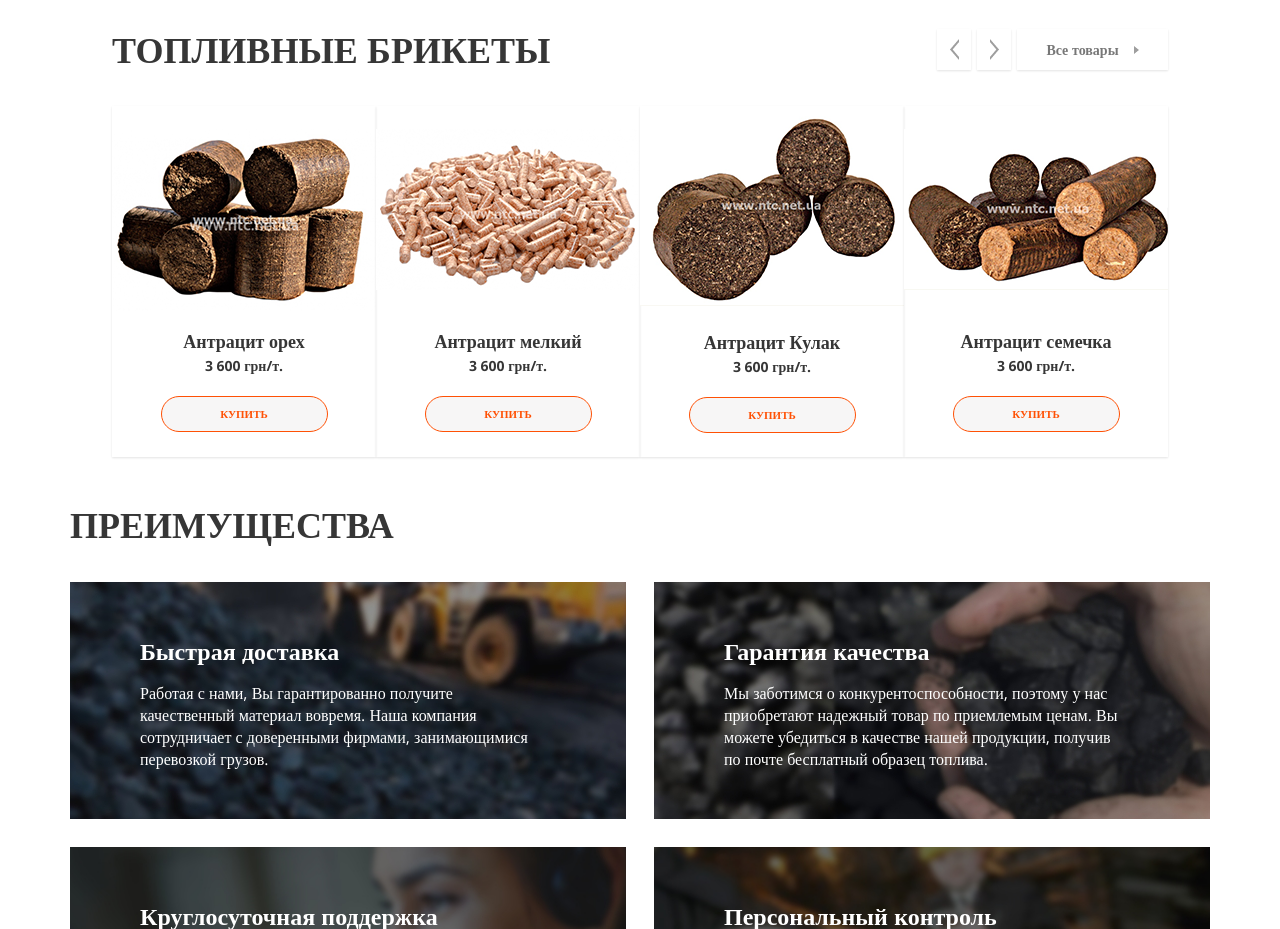
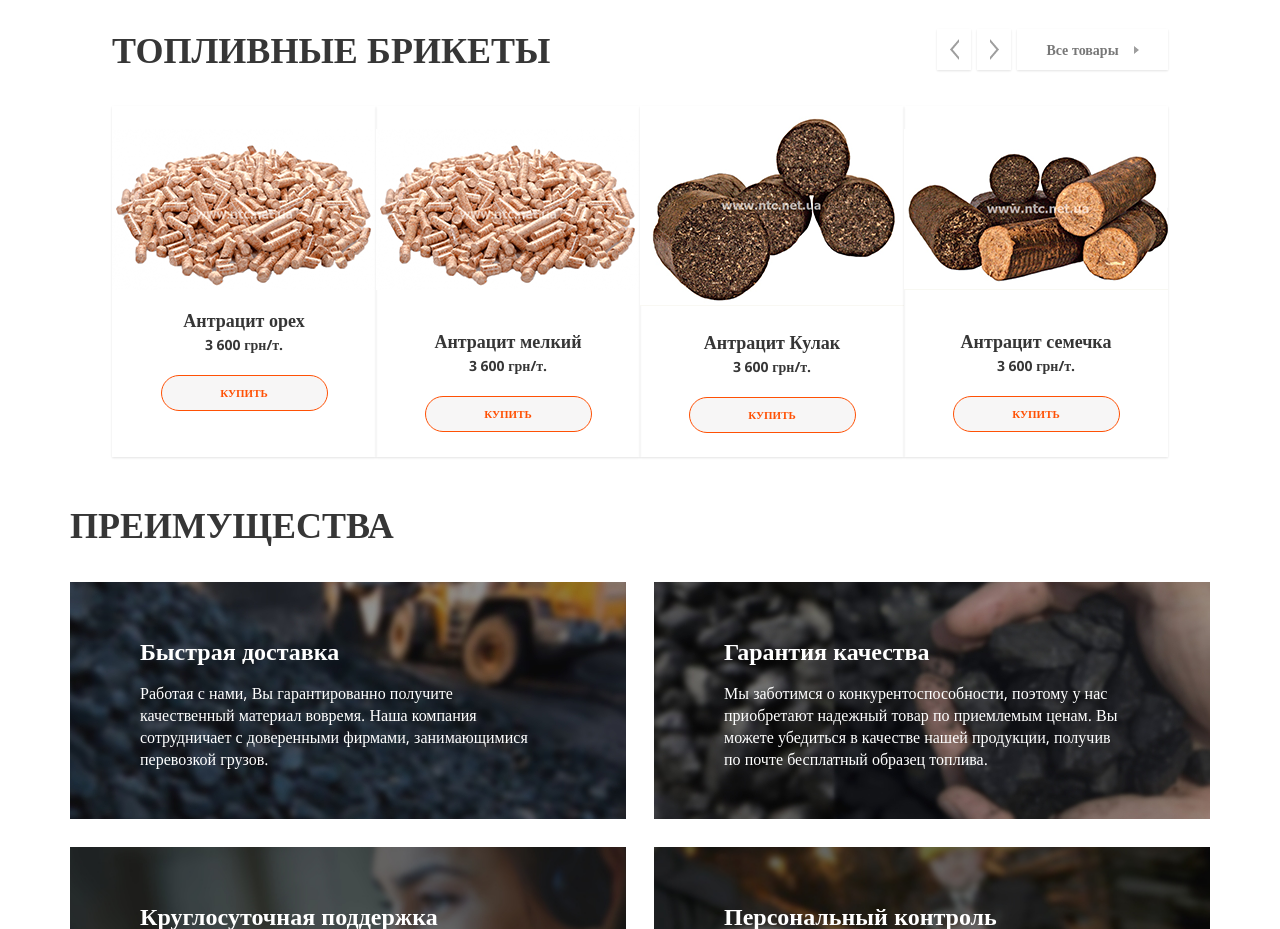
Before and after one commit to juliaelagina/megaS, a plain HTML site: page index.html in a window 1280 px wide. Shown: the part 1280-2209 px from the top of the page. Drawn offline with nearby package versions, Linux system fonts and the light colour scheme.

Commit message:
Update index.html

```diff
--- a/index.html
+++ b/index.html
@@ -168,7 +168,7 @@
             <div class="products__cards">
                 <div class="card card--firstexclusion">
                     <div>
-                        <img src="img/_1015167.bd502755fecac20e310f53082802b26420.png">
+                        <img src="img/fjgjdfhgf.bd502755fecac20e310f53082802b26429.png">
                     </div>
                     <h3>Антрацит орех</h3>
                     <h4>
```
